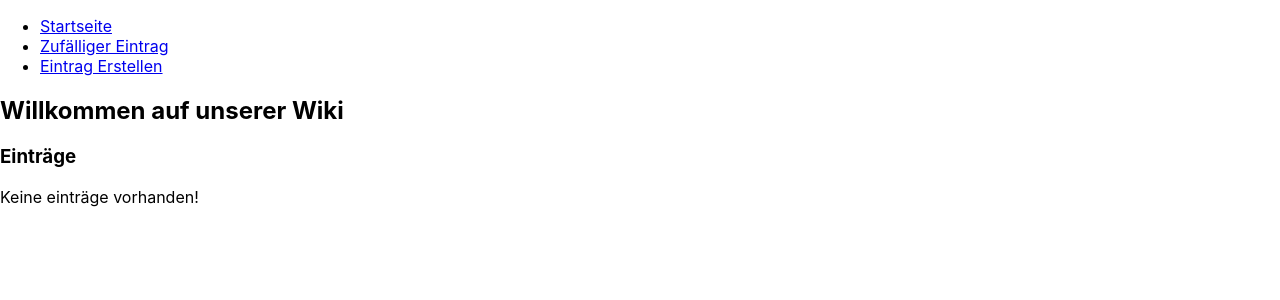
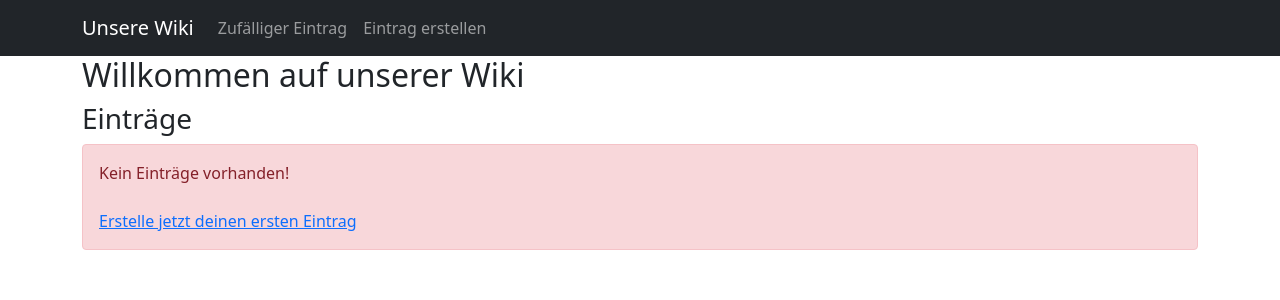
Before and after one commit to Fariha1108/wiki-app, a React (Create React App) app in the folder wiki-app/: page / in a window 1280 px wide. Shown: the top 300 px of the page. Built offline with nearby package versions, Linux system fonts and the light colour scheme.

Commit message:
Add bootstrap examples

```diff
--- a/wiki-app/package.json
+++ b/wiki-app/package.json
@@ -6,8 +6,10 @@
     "@testing-library/jest-dom": "^5.16.1",
     "@testing-library/react": "^12.1.2",
     "@testing-library/user-event": "^13.5.0",
+    "bootstrap": "^5.1.3",
     "moment": "^2.29.1",
     "react": "^17.0.2",
+    "react-bootstrap": "^2.1.1",
     "react-dom": "^17.0.2",
     "react-markdown": "^7.1.2",
     "react-moment": "^1.1.1",
--- a/wiki-app/src/App.css
+++ b/wiki-app/src/App.css
@@ -1,38 +1,4 @@
-.App {
-  text-align: center;
+a
+{
+  text-decoration: none;
 }
-
-.App-logo {
-  height: 40vmin;
-  pointer-events: none;
-}
-
-@media (prefers-reduced-motion: no-preference) {
-  .App-logo {
-    animation: App-logo-spin infinite 20s linear;
-  }
-}
-
-.App-header {
-  background-color: #282c34;
-  min-height: 100vh;
-  display: flex;
-  flex-direction: column;
-  align-items: center;
-  justify-content: center;
-  font-size: calc(10px + 2vmin);
-  color: white;
-}
-
-.App-link {
-  color: #61dafb;
-}
-
-@keyframes App-logo-spin {
-  from {
-    transform: rotate(0deg);
-  }
-  to {
-    transform: rotate(360deg);
-  }
-}
--- a/wiki-app/src/App.js
+++ b/wiki-app/src/App.js
@@ -2,6 +2,8 @@ import { BrowserRouter, Routes, Route } from "react-router-dom";
 
 import { Header } from './Components';
 import { NotFound, Editor, Page, Welcome } from "./Pages";
+
+import './App.css';
 
 function App()
 {
--- a/wiki-app/src/Components/Header/Header.js
+++ b/wiki-app/src/Components/Header/Header.js
@@ -1,5 +1,9 @@
 import React, { useState, useEffect } from 'react';
 import { NavLink, Link } from 'react-router-dom';
+
+import Navbar from  'react-bootstrap/Navbar';
+import Nav from 'react-bootstrap/Nav';
+import Container from 'react-bootstrap/Container';
 
 const Header = () =>
 {
@@ -23,13 +27,25 @@ const Header = () =>
     }, []);
 
     return(
-        <div className="Header">
-            <ul>
-                <li><NavLink to="/">Startseite</NavLink></li>
-                <li><Link to={`/entry/${ randomEntry }`}>Zufälliger Eintrag</Link></li>
-                <li><NavLink to="/entry/create">Eintrag Erstellen</NavLink></li>
-            </ul>
-        </div>
+        // <div className="Header">
+        //     <ul>
+        //         <li><NavLink to="/">Startseite</NavLink></li>
+        //         <li><Link to={`/entry/${ randomEntry }`}>Zufälliger Eintrag</Link></li>
+        //         <li><NavLink to="/entry/create">Eintrag Erstellen</NavLink></li>
+        //     </ul>
+        // </div>
+        <Navbar bg="dark" expand="lg" variant="dark" sticky="top">
+            <Container>
+                <Navbar.Brand as={NavLink} to="/">Unsere Wiki</Navbar.Brand>
+                <Navbar.Toggle aria-controls="basic-navbar-nav" />
+                <Navbar.Collapse id="basic-navbar-nav">
+                    <Nav className="me-auto">
+                        <Nav.Link as={Link} to={`/entry/${ randomEntry }`}>Zufälliger Eintrag</Nav.Link>
+                        <Nav.Link as={NavLink} to="/entry/create">Eintrag erstellen</Nav.Link>
+                    </Nav>
+                </Navbar.Collapse>
+            </Container>
+        </Navbar>
     )
 };
 
--- a/wiki-app/src/Pages/Page.js
+++ b/wiki-app/src/Pages/Page.js
@@ -2,6 +2,13 @@ import { useEffect, useState } from 'react';
 import { useParams, useNavigate } from 'react-router';
 import ReactMarkdown from 'react-markdown';
 import Moment from 'react-moment';
+
+import Spinner from 'react-bootstrap/Spinner';
+import Container from 'react-bootstrap/Container';
+import Row from 'react-bootstrap/Row';
+import Col from 'react-bootstrap/Col';
+import Button from 'react-bootstrap/Button';
+import Card from 'react-bootstrap/Card';
 
 // wir importieren die deutschen sprachdaten von moment.
 import 'moment/locale/de';
@@ -52,24 +59,49 @@ const Page = () =>
     }
 
     return(
-        <div className="Page">
+        <Container>
             {
                 loading ?
-                <p>Loading...</p>
+                <Spinner animation="border" />
                 :
-                <div>
+                <>
+                    <Row>
+                        <Col>
+                            <br />
                             <h1>{ entry.title }</h1>
+                        </Col>
+                    </Row>
+                    <Row>
+                        <Button
+                            onClick={ () => handleEditEntry() }
+                            as={Col}
+                            size="lg"
+                            variant="warning"
+                        >
+                            Editieren
+                        </Button>
+                        <Button
+                            onClick={ () => handleDeleteEntry() }
+                            as={Col}
+                            className="mx-2"
+                            size="lg"
+                            variant="danger"
+                        >
+                            Löschen
+                        </Button>
 
-                    <div>
-                        <button onClick={ () => handleEditEntry() }>Editieren</button>
-                        <button onClick={ () => handleDeleteEntry() }>Löschen</button>
-                    </div>
-
+                    </Row>
+                    <Row>
+                        <Col>
+                            <br />
                             <ReactMarkdown>{ entry.content }</ReactMarkdown>
 
-                    <hr />
-
-                                {/* non breaking space: &nbsp; */}
+                            <Card
+                                body
+                                className="text-center"
+                                bg="secondary"
+                                text="white"
+                            >
                                 Letzte änderung:&nbsp;
                                 <b>
                                     <Moment fromNow locale="de">
@@ -79,9 +111,24 @@ const Page = () =>
                                         }
                                     </Moment>
                                 </b>
-                </div>
+                            </Card>
+
+                        </Col>
+                    </Row>
+                </>
+
+                // <div>
+                //
+
+                //
+
+                //     <hr />
+
+                //                 {/* non breaking space: &nbsp; */}
+
+                // </div>
             }
-        </div>
+        </Container>
     )
 };
 
--- a/wiki-app/src/Pages/Welcome.js
+++ b/wiki-app/src/Pages/Welcome.js
@@ -1,5 +1,11 @@
 import { useEffect, useState } from 'react';
 import { Link } from 'react-router-dom';
+
+import Container from 'react-bootstrap/Container';
+import Accordion from 'react-bootstrap/Accordion';
+import Stack from 'react-bootstrap/Stack';
+import Alert from 'react-bootstrap/Alert';
+import Spinner from 'react-bootstrap/Spinner';
 
 const Welcome = () =>
 {
@@ -57,46 +63,55 @@ const Welcome = () =>
     }, [])
 
     return(
+        <Container>
             <div className="Welcome">
                 <h2>Willkommen auf unserer Wiki</h2>
 
                 {
                     loading ?
-                <p>Loading...</p>
+                    <Spinner animation="border" />
                     :
                     <>
                         <h3>Einträge</h3>
                         {
                             entries.length === 0 ?
-                        <p>Keine einträge vorhanden!</p>
+                            <Alert variant="danger">
+                                Kein Einträge vorhanden!
+                                <br />
+                                <br />
+                                <Link to="/entry/create">Erstelle jetzt deinen ersten Eintrag</Link>
+                            </Alert>
                             :
+                            <Accordion defaultActiveKey="0">
+                                {
                                 entries.map((item, i) =>
                                 {
                                     return(
-                                <div key={ i }>
-                                    <b>{ item.group }</b>
-                                    <br />
-                                    <ul>
+                                        <Accordion.Item eventKey={ i.toString() } key={ i }>
+                                            <Accordion.Header>{ item.group }</Accordion.Header>
+                                            <Accordion.Body>
                                             {
                                                 item.children.map((entry, j) =>
                                                 {
                                                     return(
-                                                    <li key={ j }>
+                                                        <Stack key={ j } gap={ 3 }>
                                                             <Link to={ `/entry/${ entry.id }` }>
                                                                 { entry.title }
                                                             </Link>
-                                                    </li>
+                                                        </Stack>
                                                     )
                                                 })
                                             }
-                                    </ul>
-                                </div>
+                                            </Accordion.Body>
+                                            </Accordion.Item>
                                     )
-                        })
+                                })}
+                            </Accordion>
                         }
                     </>
                 }
             </div>
+        </Container>
     )
 };
 
--- a/wiki-app/src/index.js
+++ b/wiki-app/src/index.js
@@ -3,6 +3,8 @@ import ReactDOM from 'react-dom';
 import './index.css';
 import App from './App';
 import reportWebVitals from './reportWebVitals';
+
+import 'bootstrap/dist/css/bootstrap.min.css';
 
 ReactDOM.render(
   <React.StrictMode>
```
Also changed, not shown: 1 other file (tests, documents, lock files or other folders). Lines whose indentation alone changed are shown as unchanged.
